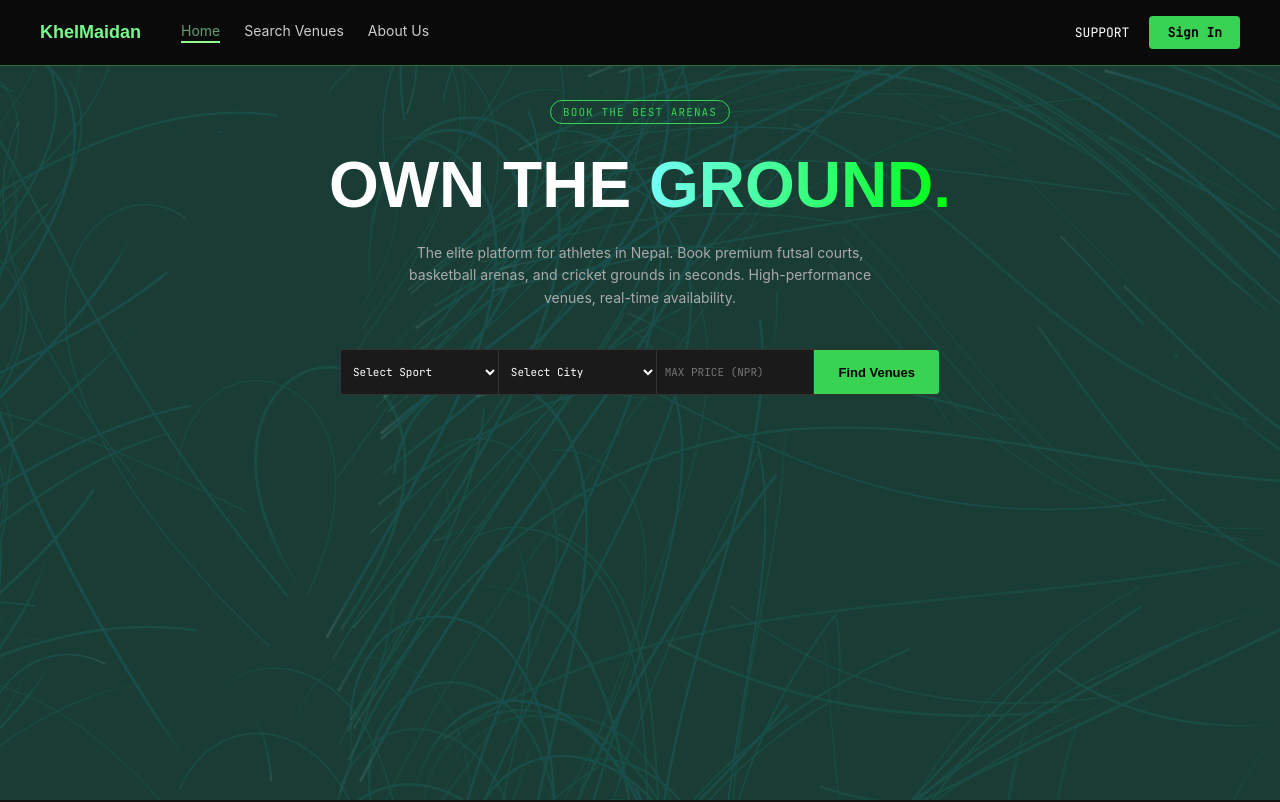
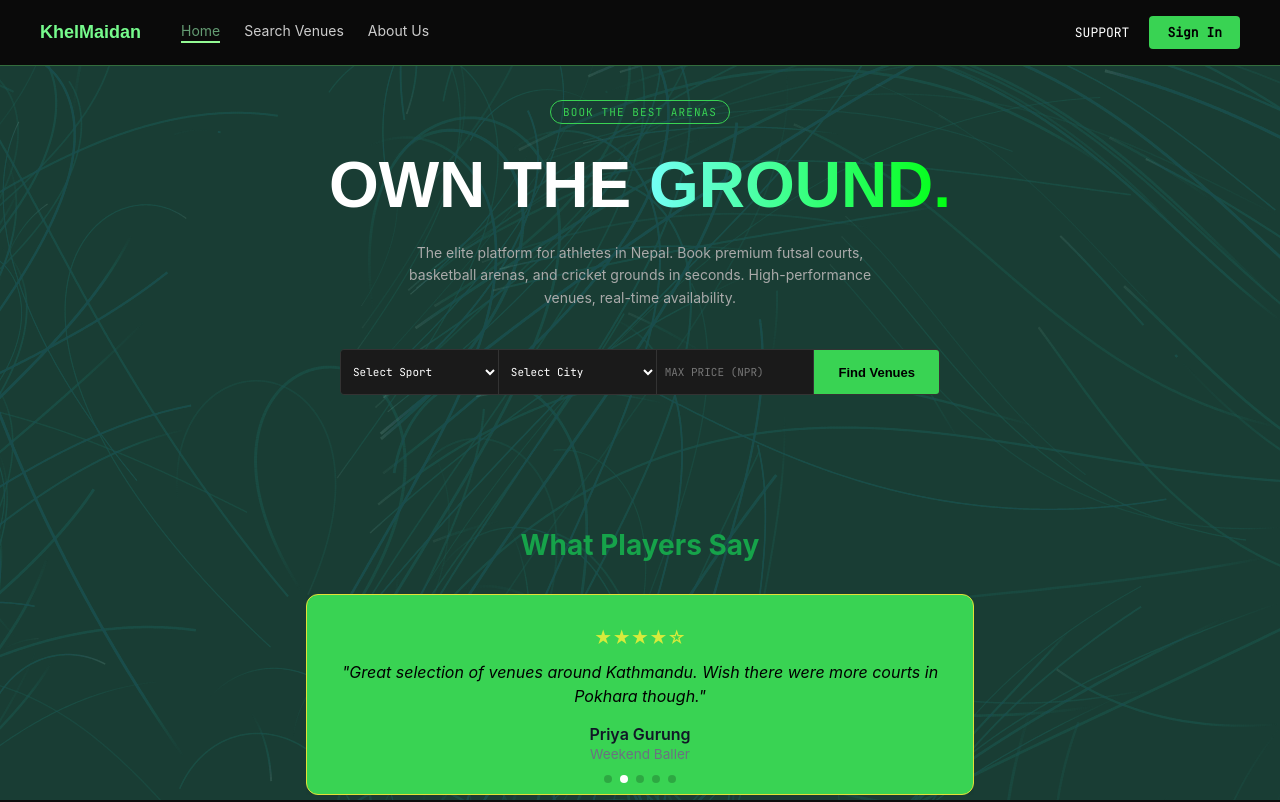
Before and after one commit to Sonicsmrit/KhelMaidan, a React (Vite) app: page / in a window 1280 px wide. Shown: the top 802 px of the page. Built offline with nearby package versions, Linux system fonts and the light colour scheme; a web font is replaced by a local one.

Commit message:
added review and made some changes to the legal and about us

```diff
--- a/package.json
+++ b/package.json
@@ -15,7 +15,8 @@
     "@fontsource/jetbrains-mono": "^5.2.8",
     "react": "^19.2.6",
     "react-dom": "^19.2.6",
-    "react-router-dom": "^7.16.0"
+    "react-router-dom": "^7.16.0",
+    "swiper": "^14.0.5"
   },
   "devDependencies": {
     "@eslint/js": "^10.0.1",
--- /dev/null
+++ b/src/components/reviews.jsx
@@ -0,0 +1,45 @@
+import { Swiper, SwiperSlide } from "swiper/react";
+import { Autoplay, Pagination, Navigation } from "swiper/modules";
+
+import "swiper/css";
+import "swiper/css/pagination";
+import "swiper/css/navigation";
+
+const dummyReviews = [
+    { name: "Aayush Shrestha", role: "Regular Player", rating: 5, text: '"Booking a futsal court used to be such a hassle. KhelMaidan made it a 2-minute job. Love it!"' },
+    { name: "Priya Gurung", role: "Weekend Baller", rating: 4, text: '"Great selection of venues around Kathmandu. Wish there were more courts in Pokhara though."' },
+    { name: "Rohan Thapa", role: "Futsal Team Captain", rating: 5, text: '"We book our weekly team practice through here now. No more calling venues and waiting for replies."' },
+    { name: "Sujata Karki", role: "Court Owner", rating: 5, text: '"As a venue owner, managing bookings has never been this easy. Highly recommend the owner dashboard."' },
+    { name: "Bibek Adhikari", role: "Basketball Enthusiast", rating: 4, text: '"Clean interface, quick payments, and reminders before my slot. What more do you need?"' },
+];
+
+export default function ReviewsSlider() {
+    return (
+        <section className="reviews-section">
+        <h2 className="reviews-title">What Players Say</h2>
+        <Swiper
+            modules={[Autoplay, Pagination, Navigation]}
+            spaceBetween={24}
+            slidesPerView={1}
+            loop={true}
+            autoplay={{ delay: 3500, disableOnInteraction: false }}
+            pagination={{ clickable: true }}
+            navigation={false}
+        >
+            {dummyReviews.map((review, i) => (
+            <SwiperSlide key={i}>
+                <div className="review-card">
+                <div className="review-stars">
+                    {"★".repeat(review.rating)}
+                    {"☆".repeat(5 - review.rating)}
+                </div>
+                <p className="review-text">{review.text}</p>
+                <p className="review-name">{review.name}</p>
+                <p className="review-role">{review.role}</p>
+                </div>
+            </SwiperSlide>
+            ))}
+        </Swiper>
+        </section>
+    );
+}
--- a/src/pages/about.jsx
+++ b/src/pages/about.jsx
@@ -7,33 +7,30 @@ function AboutUs(){
         <>
             <Navbar />
             <div className='page'>
-                <p>
+                <p>About Us — Est. sometime in 2026</p>
+                <br/>
 
-                    We are KhelMaidan Devs!
-                    <br/>
-                    Ryan hart wishes he was us.
-                    <br/><br/>
+                <p>KhelMaidan was built because booking a futsal court in Nepal used to require ten phone calls, three "call back later"s, and a venue that was somehow already taken by the time you showed up. We got tired of it. So we fixed it.</p>
+                <br/>
 
-                    We are the Builder of this website! WE!
+                <p>We are a small team of developers who also happen to play the sports we built this for. This is important context. We are not a faceless corporation that googled "how do sports work" — we have personally shown up to a court that was double-booked and we have personally been furious about it.</p>
+                <br/>
 
-                    Yes thats right. We made this.<br/> <br/>
+                <p>Our mission is simple: real-time availability, instant confirmations, and venues across Nepal, all in one place. No middlemen, no guesswork, no mysterious "the owner will call you back" black hole.</p>
+                <br/>
 
-                    Brick by Brick.<br/><br/>
+                <p>We built this brick by brick, feature by feature, bug by bug (RIP to the bugs, we fixed most of you). Every part of this platform exists because something annoyed us enough to write code about it.</p>
+                <br/>
 
-                    For the love of the GAME.
+                <p>We do not have a mission statement written by a consulting firm. We have a working booking system and a mild obsession with making it better.</p>
+                <br/>
 
-                    We made it work we made it shine, for we are KhelMaidan Devs.
-                    <br/><br/>
+                <p>If you have feedback, we will read it. If you have a complaint, we will consider it, briefly, before returning to work.</p>
+                <br/>
 
+                <p>For the love of the game. Also Furina is part of the team.</p>
 
-                    Also Furina is a part of the team
-
-                </p>
-
-                <img src={Furina} alt="Thats the girl!"/>
             </div>
-
-
 
             <Footer />
         </>
--- a/src/pages/home.jsx
+++ b/src/pages/home.jsx
@@ -2,12 +2,14 @@ import Navbar from '../components/Navbar'
 import Hero from '../components/Hero'
 import Categories from '../components/categories'
 import Footer from '../components/footer'
+import ReviewsSlider from '../components/reviews'
 
 function Home() {
     return (
         <>
         <Navbar />
         <Hero />
+        <ReviewsSlider />
         <Categories />
         <Footer />
         </>
--- a/src/pages/privacy.jsx
+++ b/src/pages/privacy.jsx
@@ -33,7 +33,6 @@ function Privacy(){
 
                 <p>Also Furina protects your data personally.</p>
 
-                <img src={Furina} alt="Thats the girl!" />
             </div>
             <Footer />
         </>
--- a/src/pages/terms.jsx
+++ b/src/pages/terms.jsx
@@ -36,7 +36,6 @@ function Terms(){
 
                 <p>Also Furina is our God</p>
 
-                <img src={Furina} alt="Thats the girl!"/>
             </div>
 
 
--- a/src/styles/index.css
+++ b/src/styles/index.css
@@ -109,7 +109,7 @@ html{
     text-align: center;
     padding: 100px 20px 60px;
     scroll-snap-align: start;
-    min-height: 100vh;
+    min-height: 60vh;
     position: relative;
     overflow: hidden;
 }
@@ -413,3 +413,63 @@ a{
     width: 100%;
     height: 100vh;
 }
+
+/*Reviews Section  */
+.reviews-section {
+    width: 100%;
+    max-width: 700px;
+    margin: 0 auto;
+    padding: 3rem 1rem;
+}
+
+.reviews-title {
+    text-align: center;
+    font-size: 1.75rem;
+    font-weight: 700;
+    margin-bottom: 2rem;
+    color: #16a34a;
+}
+
+/*Card*/
+.review-card {
+    background: #39d353;
+    border: 1px solid #e3e037;
+    border-radius: 12px;
+    padding: 2rem;
+    min-height: 180px;
+    display: flex;
+    flex-direction: column;
+    justify-content: center;
+    align-items: center;
+    text-align: center;
+    box-shadow: 0 2px 8px rgba(0, 0, 0, 0.06);
+}
+.review-stars {
+    font-size: 1.1rem;
+    color: #d7eb3c;
+    margin-bottom: 0.75rem;
+}
+
+.review-text {
+    font-size: 1rem;
+    font-style: italic;
+    color: #000000;
+    line-height: 1.5;
+    margin-bottom: 1rem;
+}
+
+.review-name {
+    font-weight: 600;
+    color: #111827;
+}
+
+.review-role {
+    font-size: 0.85rem;
+    color: #6b7280;
+    margin-top: 0.15rem;
+}
+
+/* Swiper Pagination Dots */
+.reviews-section .swiper-pagination-bullet-active {
+    background: #ffffff;
+}
```
Also changed, not shown: 1 other file (tests, documents, lock files or other folders).
